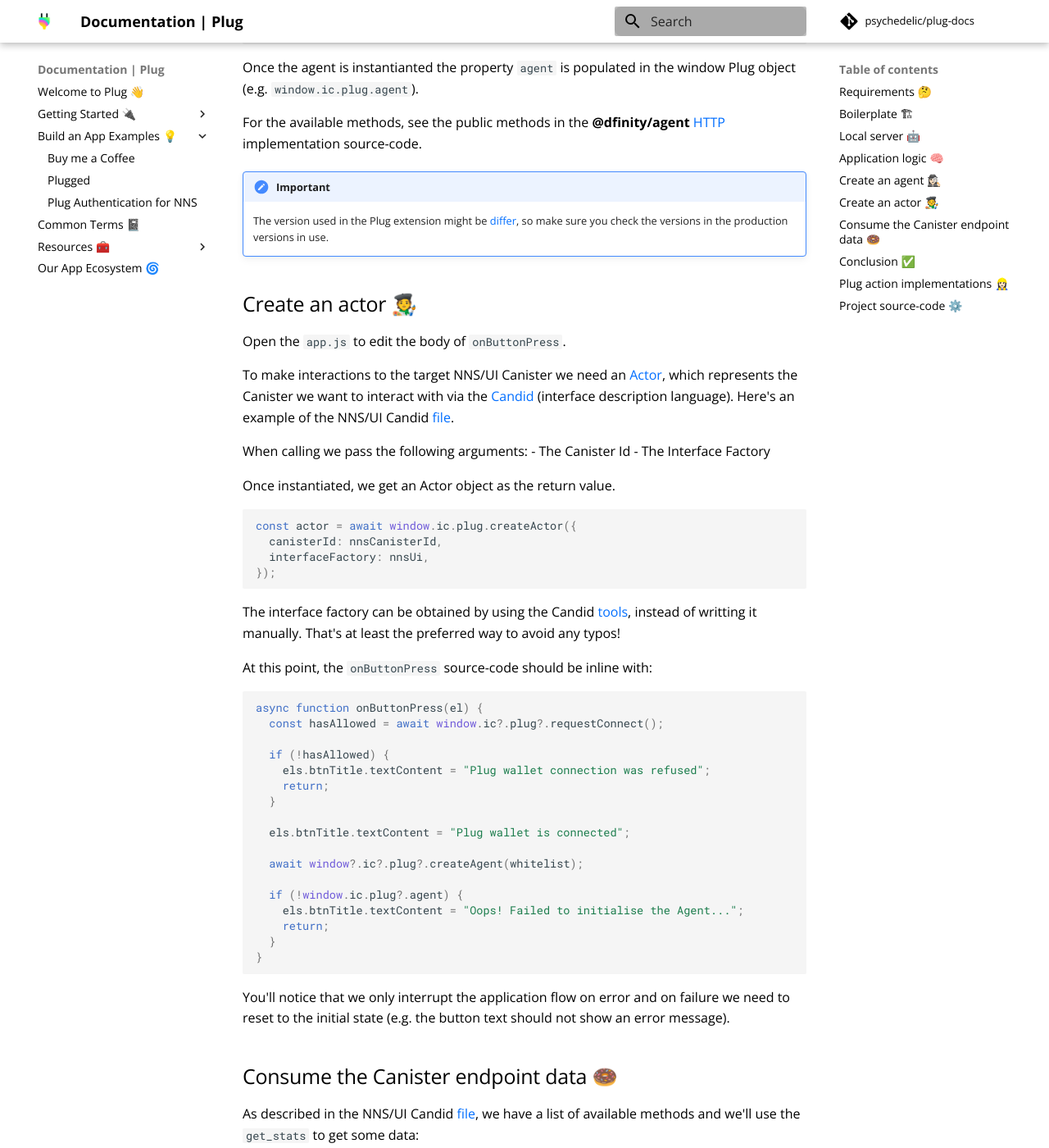
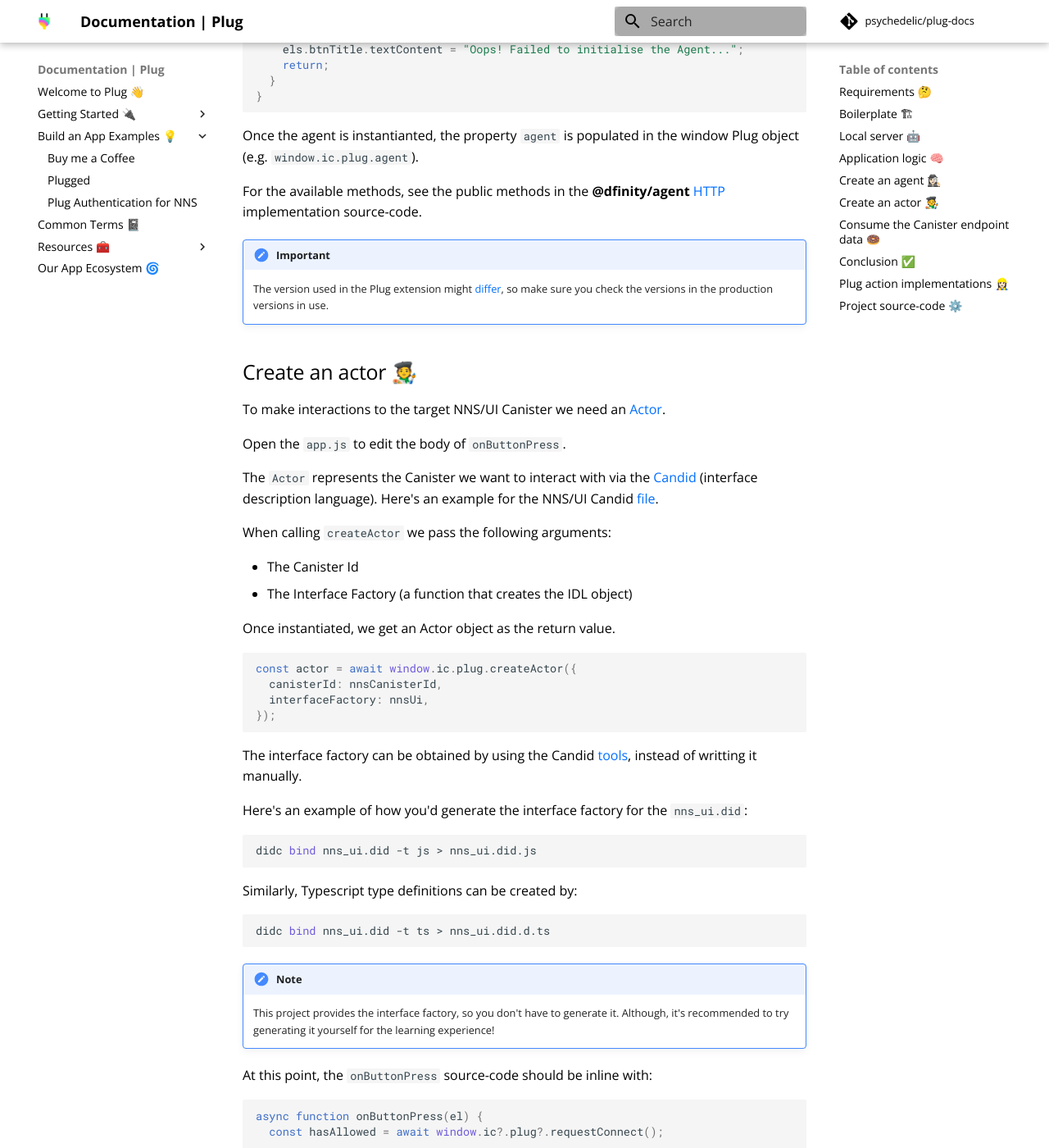
Before and after one commit to Psychedelic/plug-docs, an MkDocs documentation site: the page built from docs/build-an-app-examples/plug-auth-nns.md, in a window 1280 px wide and 1400 px high, scrolled down 5706 px. Shown: the whole window at 82% size. Built offline with MkDocs 1.6.1 and Material for MkDocs 9.7.7, drawn with Linux system fonts in a browser that asks for light colours; comment, search, counter and statistics services are not loaded; some of the changed text lies outside the part shown.

Commit message:
docs: ✏️  review NNS example

````diff
--- a/docs/build-an-app-examples/plug-auth-nns.md
+++ b/docs/build-an-app-examples/plug-auth-nns.md
@@ -211,7 +211,7 @@
 
 ## Application logic 🧠
 
-We're going to use the Plug autentication to interact with the [NNS/UI Canister](https://nns.ic0.app/), to simplifly the cumbersome process that otherwise required.
+We're going to use the Plug connection to authenticate a user and have the user's identity to interact with the [NNS/UI Canister](https://nns.ic0.app/), to simplifly the cumbersome process that is otherwise required.
 
 To summarize, we'll break it down to the following steps:
 
@@ -221,7 +221,11 @@
 
 ## Create an agent 🕵🏻‍♀️
 
-In the `app.js`, after the connection being granted, we'll call the `createAgent` by passing a whitelist (a list of allowed Canister ids). For our use-case case we use a single Canister id to represent the `NNS/UI`.
+An Agent is required to talk to the Canister.
+
+In the `app.js`, after the connection being granted, we'll call the `createAgent` by passing a whitelist (a list of allowed Canister ids).
+
+For our use-case case we use a single Canister id to represent the `NNS/UI`.
 
 Create the list at the top of the file, in the same level or scope of `main`:
 
@@ -257,25 +261,28 @@
 }
 ```
 
-Once the agent is instantianted the property `agent` is populated in the window Plug object (e.g. `window.ic.plug.agent`).
+Once the agent is instantianted, the property `agent` is populated in the window Plug object (e.g. `window.ic.plug.agent`).
 
 For the available methods, see the public methods in the **@dfinity/agent** [HTTP](https://github.com/dfinity/agent-js/blob/main/packages/agent/src/agent/http/index.ts) implementation source-code.
 
 
 !!! Important
 
-    The version used in the Plug extension might be [differ](https://github.com/Psychedelic/plug-inpage-provider/blob/d64123c/package.json#L59), so make sure you check the versions in the production versions in use.
+    The version used in the Plug extension might [differ](https://github.com/Psychedelic/plug-inpage-provider/blob/d64123c/package.json#L59), so make sure you check the versions in the production versions in use.
 
 
 ## Create an actor 🧑‍🎨
 
+To make interactions to the target NNS/UI Canister we need an [Actor](https://sdk.dfinity.org/docs/language-guide/actors-async.html).
+
 Open the `app.js` to edit the body of `onButtonPress`.
 
-To make interactions to the target NNS/UI Canister we need an [Actor](https://sdk.dfinity.org/docs/language-guide/actors-async.html), which represents the Canister we want to interact with via the [Candid](https://sdk.dfinity.org/docs/candid-guide/candid-concepts.html) (interface description language). Here's an example of the NNS/UI Candid [file](https://github.com/dfinity/nns-dapp/blob/cd755b8/canisters/nns_ui/nns_ui.did).
+The `Actor` represents the Canister we want to interact with via the [Candid](https://sdk.dfinity.org/docs/candid-guide/candid-concepts.html) (interface description language). Here's an example for the NNS/UI Candid [file](https://github.com/dfinity/nns-dapp/blob/cd755b8/canisters/nns_ui/nns_ui.did).
 
-When calling we pass the following arguments:
+When calling `createActor` we pass the following arguments:
+
 - The Canister Id
-- The Interface Factory
+- The Interface Factory (a function that creates the IDL object)
 
 Once instantiated, we get an Actor object as the return value.
 
@@ -286,7 +293,23 @@
 });
 ```
 
-The interface factory can be obtained by using the Candid [tools](https://github.com/dfinity/candid#tools), instead of writting it manually. That's at least the preferred way to avoid any typos!
+The interface factory can be obtained by using the Candid [tools](https://github.com/dfinity/candid#tools), instead of writting it manually.
+
+Here's an example of how you'd generate the interface factory for the `nns_ui.did`:
+
+```sh
+didc bind nns_ui.did -t js > nns_ui.did.js
+```
+
+Similarly, Typescript type definitions can be created by:
+
+```sh
+didc bind nns_ui.did -t ts > nns_ui.did.d.ts
+```
+
+!!! Note
+
+    This project provides the interface factory, so you don't have to generate it. Although, it's recommended to try generating it yourself for the learning experience!
 
 At this point, the `onButtonPress` source-code should be inline with:
 
@@ -310,7 +333,7 @@
 }
 ```
 
-You'll notice that we only interrupt the application flow on error and on failure we need to reset to the initial state (e.g. the button text should not show an error message).
+You'll notice that we only interrupt the application flow on error, or failure. We'd need to reset to the initial state (e.g. the button text should not show an error message).
 
 ## Consume the Canister endpoint data 🍩
 
````
Also changed, not shown: other parts of docs/build-an-app-examples/plug-auth-nns.md (+1 -1 lines), 3 other files.
